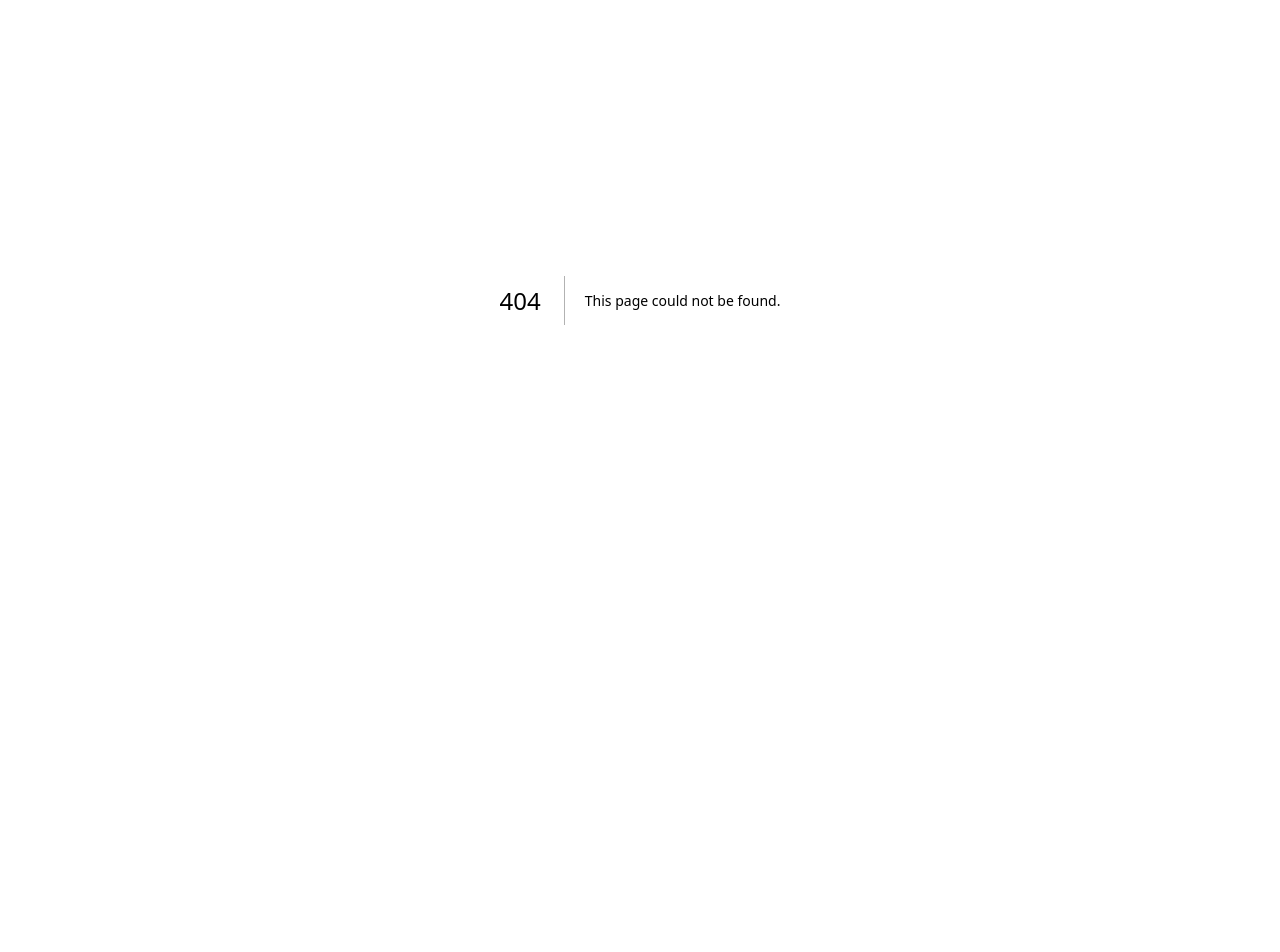
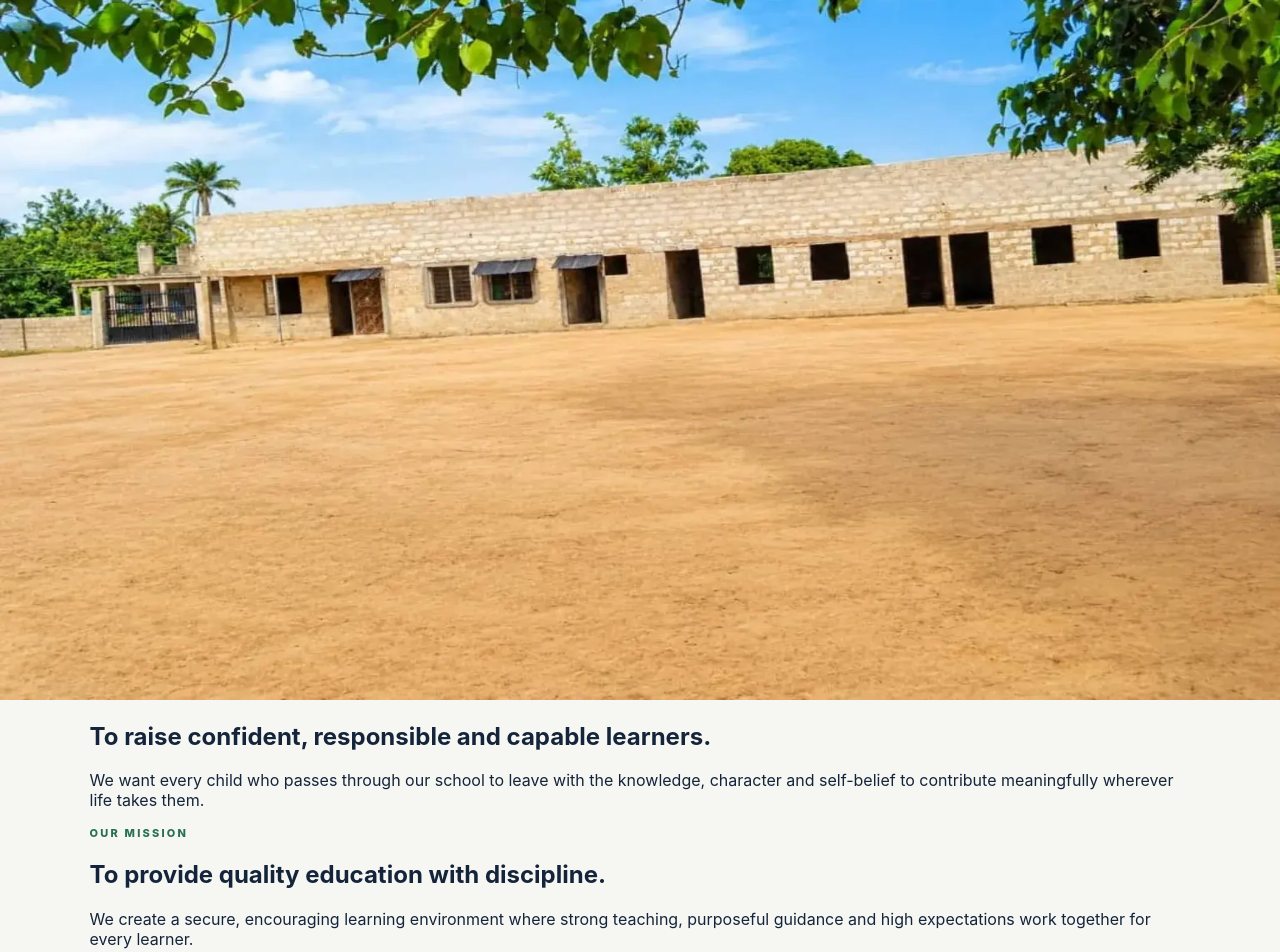
Before and after one commit to alabykhan-lang/WTS-School-Platform, a Next.js app: page /about in a window 1280 px wide. Before the commit this address had no page. Shown: the part 100-1052 px from the top of the page. Before the commit the page ends 800 px from the top, so only its background shows below. Built offline with nearby package versions, Linux system fonts and the light colour scheme.

Commit message:
Add dedicated public school pages

```diff
--- /dev/null
+++ b/app/about/page.tsx
@@ -0,0 +1,37 @@
+import type { Metadata } from "next";
+import Image from "next/image";
+import Link from "next/link";
+import { PageBanner } from "../_components/PageBanner";
+import { school, values } from "../_components/site-data";
+
+export const metadata: Metadata = { title: "About Us" };
+
+export default function AboutPage() {
+  return (
+    <main id="main-content">
+      <PageBanner eyebrow="ABOUT WAY TO SUCCESS" title="A school built for the whole journey." summary="We grow learners through sound teaching, care, discipline and the confidence to meet what comes next." image="/images/campus1.webp" alt="Way to Success Standard Schools campus in Ifedapo Community, Ejigbo" position="center 46%" />
+
+      <section className="section splitStory">
+        <div><p className="eyebrow">OUR HISTORY</p><h2>Growing with our learners since 2017.</h2></div>
+        <div className="bodyCopy"><p>Way to Success Standard Schools began with a simple, enduring purpose: to give children in and around Ejigbo an education that develops both knowledge and character. From its home in Ifedapo Community, the school has steadily grown its learning community from the earliest years through Senior Secondary School.</p><p>Each new class, academic session and school milestone has been shaped by the same commitment—to make every learner feel seen, challenged and well prepared for the next stage.</p><Link className="textLink" href="/gallery">See our school community →</Link></div>
+      </section>
+
+      <section className="mottoBand"><p className="eyebrow light">OUR MOTTO</p><blockquote>{school.motto}</blockquote><p>It is the standard that guides our learning, relationships and everyday school life.</p></section>
+
+      <section className="section missionGrid">
+        <article><p className="eyebrow">OUR VISION</p><h2>To raise confident, responsible and capable learners.</h2><p>We want every child who passes through our school to leave with the knowledge, character and self-belief to contribute meaningfully wherever life takes them.</p></article>
+        <article><p className="eyebrow">OUR MISSION</p><h2>To provide quality education with discipline.</h2><p>We create a secure, encouraging learning environment where strong teaching, purposeful guidance and high expectations work together for every learner.</p></article>
+      </section>
+
+      <section className="section valuesSection">
+        <div className="sectionHeading left"><p className="eyebrow">WHAT WE VALUE</p><h2>The habits behind good education.</h2><p>Our values shape the way learners are taught, supported and encouraged to grow.</p></div>
+        <div className="valueRows">{values.map(([number, title, text]) => <article key={title}><span>{number}</span><div><h3>{title}</h3><p>{text}</p></div></article>)}</div>
+      </section>
+
+      <section className="section milestoneSection">
+        <div className="milestonePhoto"><Image src="/images/campus2.webp" alt="A view across the Way to Success Standard Schools campus" fill sizes="(max-width: 850px) 90vw, 45vw" /></div>
+        <div><p className="eyebrow">MILESTONES</p><h2>A journey worth celebrating.</h2><ul className="milestoneList"><li><strong>2017</strong><span>Way to Success Standard Schools begins serving learners in Ejigbo.</span></li><li><strong>Today</strong><span>A complete school journey now extends from Creche through SS 3.</span></li><li><strong>Forward</strong><span>Our community continues to grow in learning, opportunity and purpose.</span></li></ul></div>
+      </section>
+    </main>
+  );
+}
```
